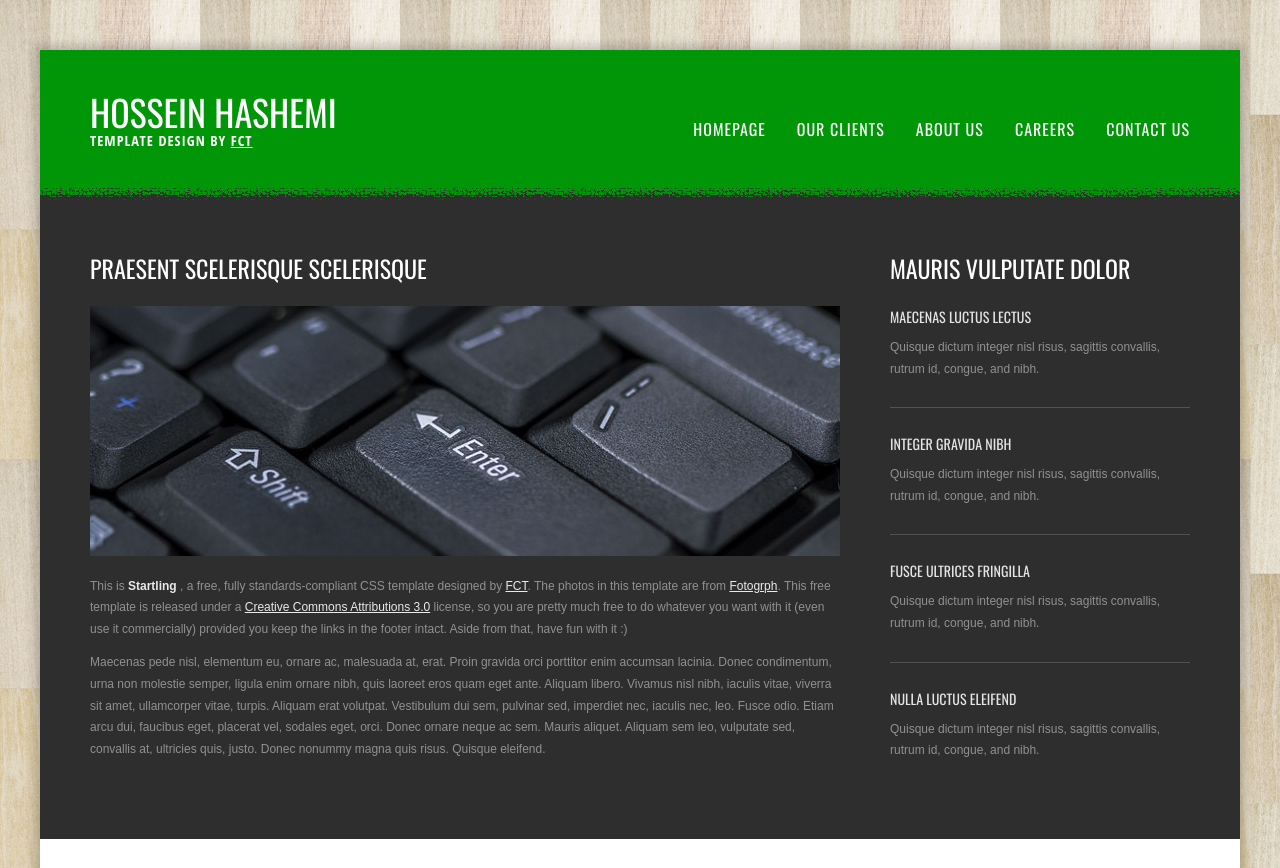
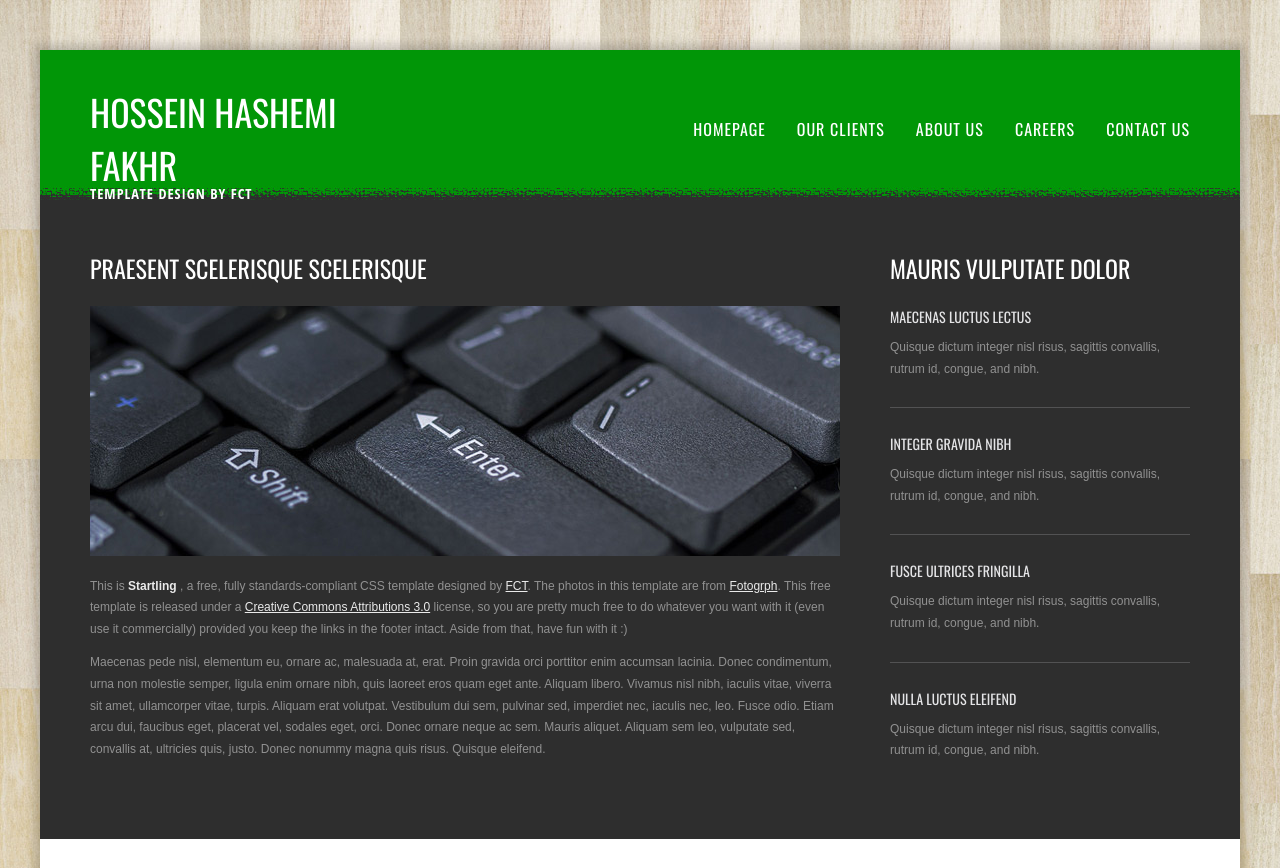
Before and after one commit to hosseinhashemi/GitProject, a plain HTML site: page index.html in a window 1280 px wide. Shown: the top 868 px of the page. Drawn offline with nearby package versions, Linux system fonts and the light colour scheme.

Commit message:
update index , title to hossein hashemi fakhr

```diff
--- a/index.html
+++ b/index.html
@@ -26,7 +26,7 @@ Released   : 20121119
 <div id="wrapper">
 	<div id="header">
 		<div id="logo">
-			<h1><a href="#">Hossein Hashemi</a></h1>
+			<h1><a href="#">Hossein Hashemi Fakhr</a></h1>
 			<p>Template Design by <a href="http://www.freecsstemplates.org">FCT</a></p>
 		</div>
 		<div id="menu">
```
